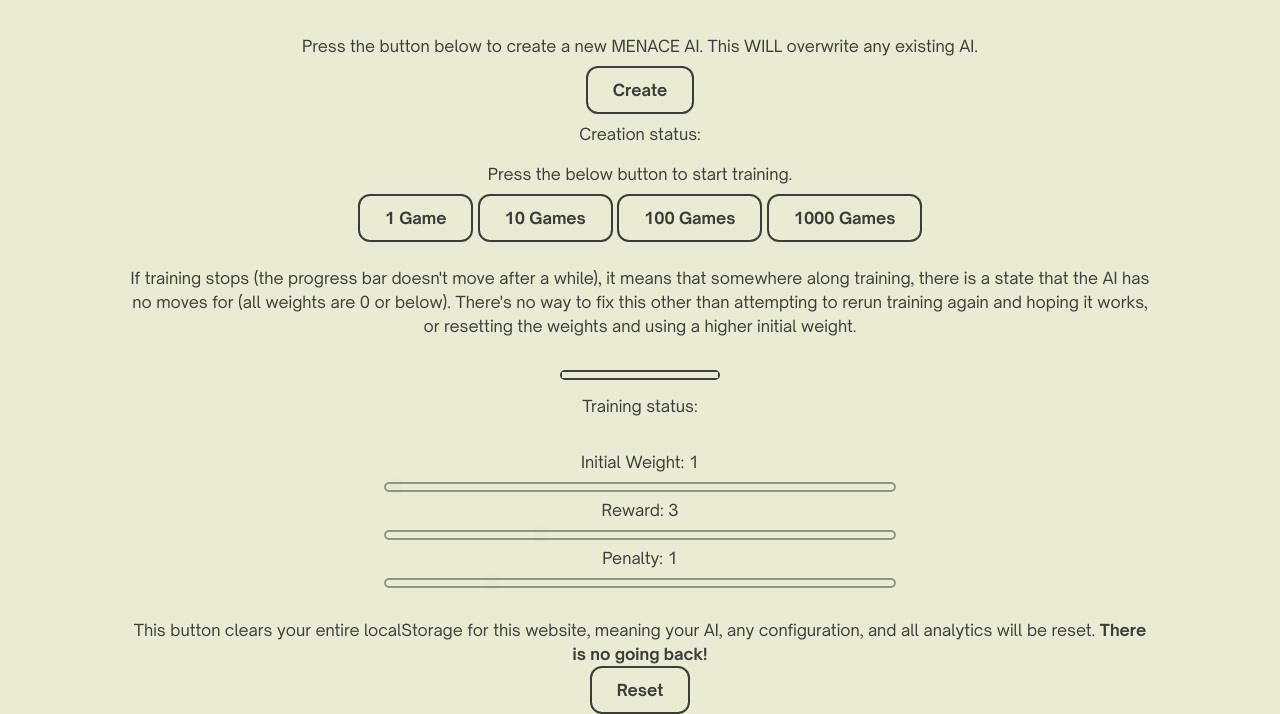
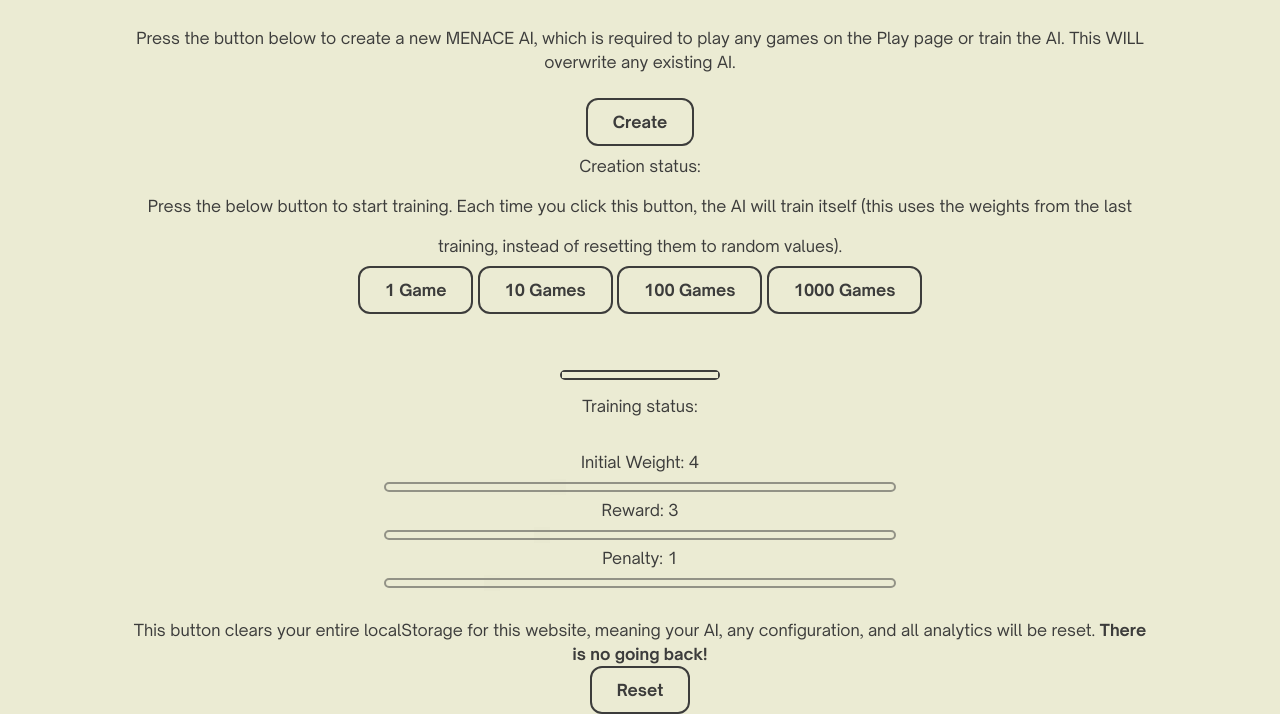
Before and after one commit to thunder-red-star/menace-web, a plain HTML site: page train.html in a window 1280 px wide. Shown: the part 118-832 px from the top of the page. Drawn offline with nearby package versions, Linux system fonts and the light colour scheme.

Commit message:
should be 4

```diff
--- a/js/gameboard.js
+++ b/js/gameboard.js
@@ -22,11 +22,10 @@ for (let i = 0; i < 3; i++) {
 		gamePieceElement.classList.add('game-cell');
 		gamePieceElement.id = `cell-${i}-${j}`;
 		gamePieceElement.innerHTML = emptyCell;
-		// Get the piece and set piece-id to the cell id
-
-		// Add the event listener to the cell
 		gameRowElement.appendChild(gamePieceElement);
 	}
 	gameBoardElement.appendChild(gameRowElement);
 }
+// div tag
+// TODO: Add the game board to the gameBoardDiv
 gameBoardDiv.appendChild(gameBoardElement);
--- a/js/train.js
+++ b/js/train.js
@@ -21,7 +21,7 @@ if (penaltyValue === null) {
 	localStorage.setItem('penalty', penaltyValue);
 }
 if (initialValue === null) {
-	initialValue = 1;
+	initialValue = 4;
 	localStorage.setItem('initial', initialValue);
 }
 
--- a/train.html
+++ b/train.html
@@ -30,13 +30,14 @@
         <div class="nav-bar3"></div>
     </div>
     <h1 class="title text-7xl max-w-screen-md m-auto leading-loose">Train</h1>
-    <p class="description m-auto max-w-screen-lg text-l leading-10">
-        Press the button below to create a new MENACE AI. This WILL overwrite any existing AI.
+    <p class="description m-auto max-w-screen-lg text-l">
+        Press the button below to create a new MENACE AI, which is required to play any games on the Play page or train the AI. This WILL overwrite any existing AI.
     </p>
+    <br>
     <button class="button button-primary" id="create-button">Create</button>
     <p class="description m-auto max-w-screen-lg text-l leading-10">Creation status: <span id="create-status"></span></p>
     <p class="description m-auto max-w-screen-lg text-l leading-10">
-        Press the below button to start training.
+        Press the below button to start training. Each time you click this button, the AI will train itself (this uses the weights from the last training, instead of resetting them to random values).
     </p>
     <button class="button button-primary" id="train-button-1">1 Game</button>
     <button class="button button-primary" id="train-button-10">10 Games</button>
@@ -44,9 +45,6 @@
     <button class="button button-primary" id="train-button-1000">1000 Games</button>
     <br>
     <br>
-    <p class="description m-auto max-w-screen-lg text-l">
-        If training stops (the progress bar doesn't move after a while), it means that somewhere along training, there is a state that the AI has no moves for (all weights are 0 or below). There's no way to fix this other than attempting to rerun training again and hoping it works, or resetting the weights and using a higher initial weight.
-    </p>
     <br>
         <progress id="training-progress" max="1000" value="0" class="progress leading-loose progress-bar"></progress>
     <p class="description m-auto max-w-screen-lg text-l leading-10">Training status: <span id="train-status"></span></p>
```
Also changed, not shown: js/play.js (+7 -1 lines), js/navigation.js (line endings or trailing spaces), test.txt (added).
